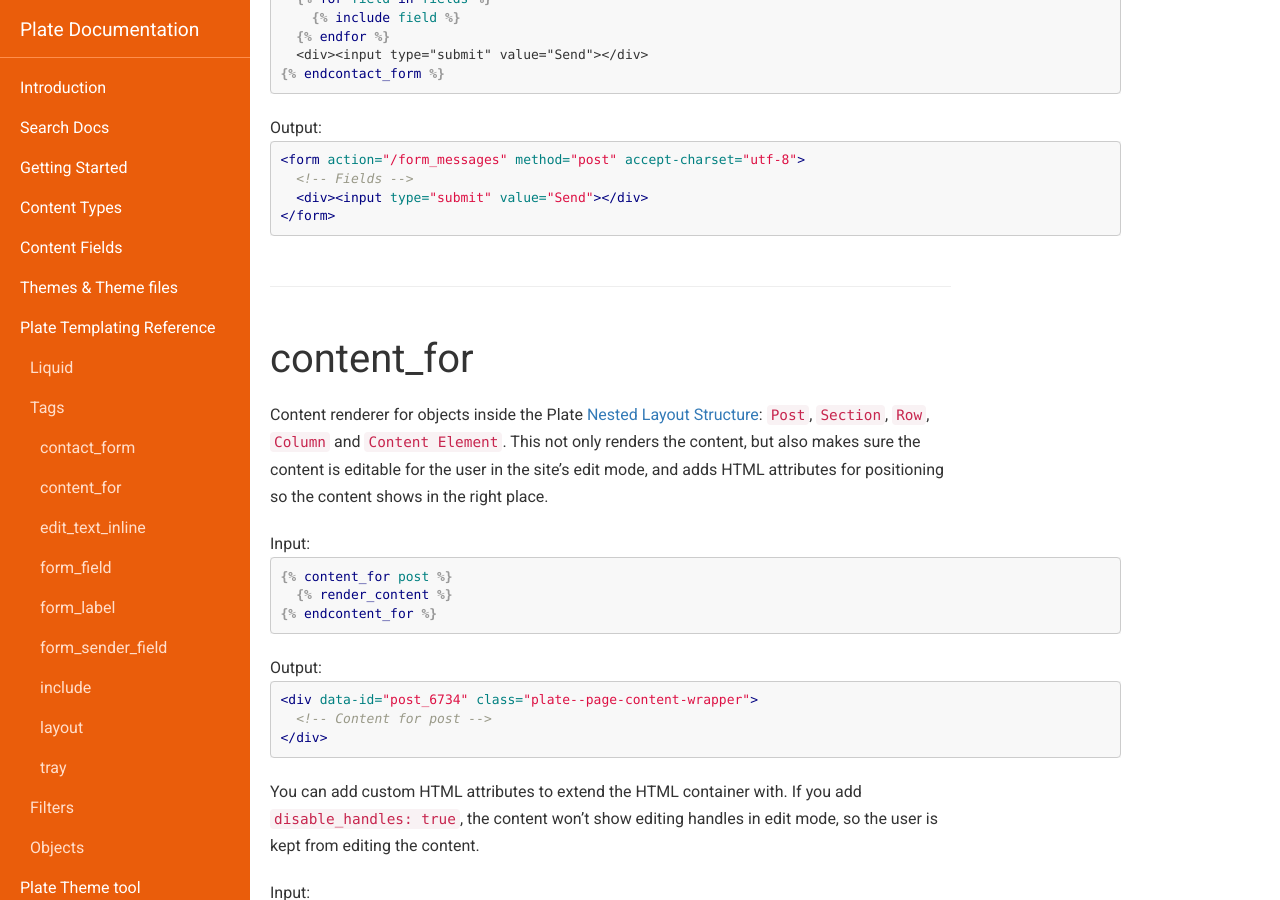
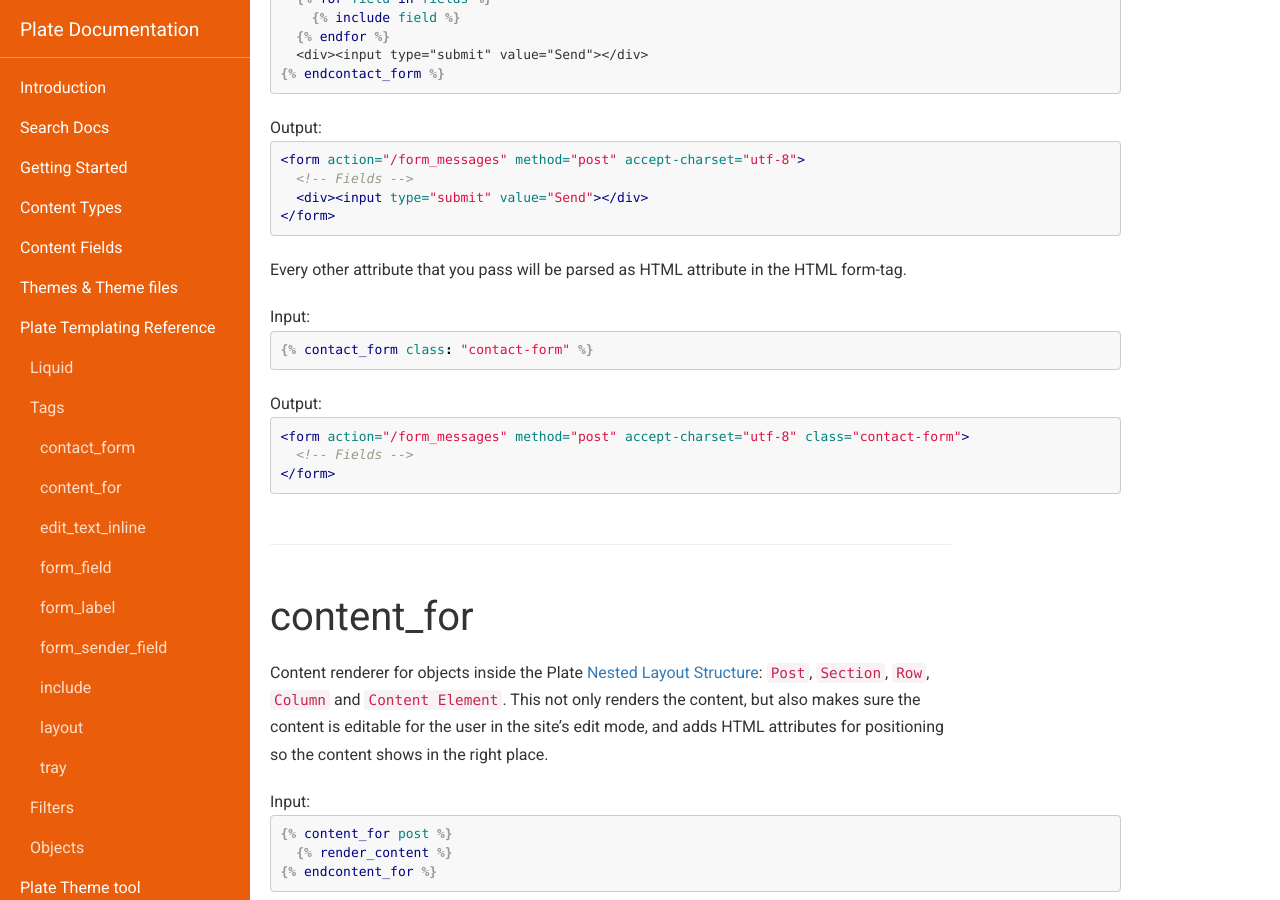
Before and after one commit to platehub/platehub.github.io, a Jekyll site: the page built from docs/templating-reference/tags.md, in a window 1280 px wide and 900 px high, scrolled down 1034 px. Built offline with Jekyll 4.4.1, drawn with Linux system fonts in a browser that asks for light colours; nearby versions of some CDN libraries.

Commit message:
html attrs form tag

````diff
--- a/docs/templating-reference/tags.md
+++ b/docs/templating-reference/tags.md
@@ -60,6 +60,22 @@ same as `error_msg`, but for the message when the form does send (request attrib
 <form action="/form_messages" method="post" accept-charset="utf-8">
   <!-- Fields -->
   <div><input type="submit" value="Send"></div>
+</form>
+```
+
+Every other attribute that you pass will be parsed as HTML attribute in the HTML form-tag.
+
+<p class='no-margin'>Input:</p>
+```liquid
+{%- raw -%}
+{% contact_form class: "contact-form" %}
+{% endraw %}
+```
+
+<p class='no-margin'>Output:</p>
+```html
+<form action="/form_messages" method="post" accept-charset="utf-8" class="contact-form">
+  <!-- Fields -->
 </form>
 ```
 
````
